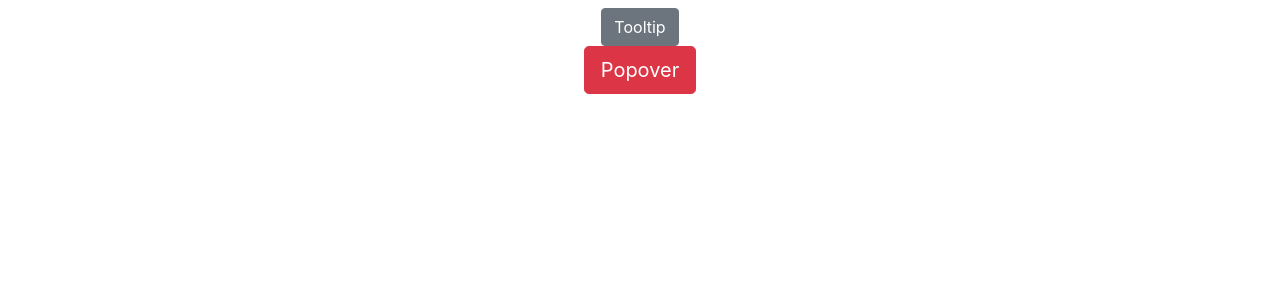
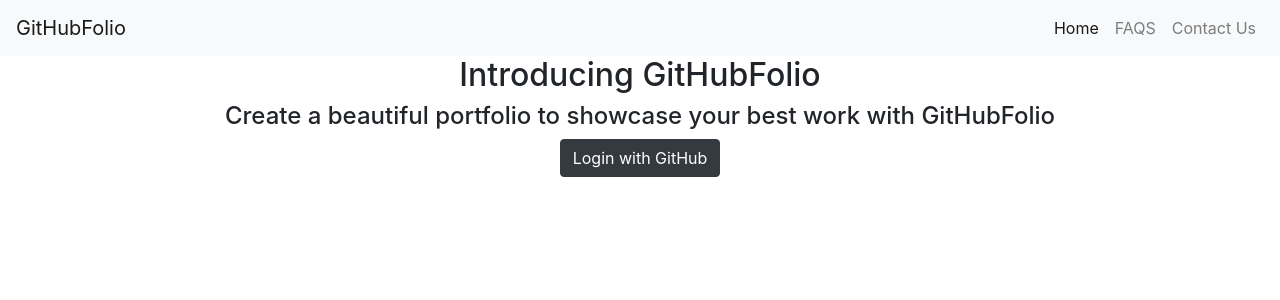
Before and after one commit to BenRGarcia/GitHubFolio, a React app in the folder client/: page / in a window 1280 px wide. Shown: the top 300 px of the page. Built offline with nearby package versions, Linux system fonts and the light colour scheme.

Commit message:
beginning of homepage

```diff
--- a/client/src/components/NavBar/NavBar.js
+++ b/client/src/components/NavBar/NavBar.js
@@ -4,6 +4,18 @@
 
 export const NavBar = props => (
   <div>
-    <h1 className='gitHubFolioTitle'>GitHubFolio</h1>
+    <nav className="navbar navbar-expand-lg navbar-light bg-light">
+      <a className="navbar-brand" href="#">GitHubFolio</a>
+      <button className="navbar-toggler" type="button" data-toggle="collapse" data-target="#navbarNavAltMarkup" aria-controls="navbarNavAltMarkup" aria-expanded="false" aria-label="Toggle navigation">
+        <span className="navbar-toggler-icon"></span>
+      </button>
+      <div className="collapse navbar-collapse" id="navbarNavAltMarkup">
+        <div className="navbar-nav ml-auto">
+          <a className="nav-item nav-link active" href="#">Home <span className="sr-only">(current)</span></a>
+          <a className="nav-item nav-link" href="#">FAQS</a>
+          <a className="nav-item nav-link" href="#">Contact Us</a>
+        </div>
+      </div>
+    </nav>
   </div>
 );
--- a/client/src/containers/LoginContainer/LoginContainer.js
+++ /dev/null
@@ -1,26 +0,0 @@
-import React, { Component } from 'react';
-import { NavBar } from '../../components/NavBar';
-import { DashboardSidebar } from '../../components/DashboardSidebar';
-import { DashboardUserInfo } from '../../components/DashboardUserInfo';
-import { DashboardPinnedCard } from '../../components/DashboardPinnedCard';
-import { Footer } from '../../components/Footer';
-import { HelloWorld } from '../../components/HelloWorld';
-
-export class LoginContainer extends Component {
-  render() {
-    return (
-      <div style={{ textAlign: 'center' }}>
-        {/* <DashboardSidebar />
-        <DashboardUserInfo
-          username={this.state.name}
-        />
-        <DashboardPinnedCard
-          pinnedRepos={this.state.pins}
-        /> */}
-        <HelloWorld
-
-        />
-      </div>
-    );
-  }
-}
--- a/client/src/pages/Home/homePage.js
+++ b/client/src/pages/Home/homePage.js
@@ -1,8 +1,16 @@
 import React, { Component } from 'react';
-import { LoginContainer } from "../../containers/LoginContainer/LoginContainer.js";
+import { NavBar } from "../../components/NavBar/NavBar";
 
 const HomePage = () => (
-  <LoginContainer />
+  <div>
+    <NavBar />
+    <div className="text-center">
+      <h2 className="text-center">Introducing GitHubFolio</h2>
+      <h4 >Create a beautiful portfolio to showcase your best work with GitHubFolio</h4>
+      <button type="button" class="btn btn-dark" href='#'>Login with GitHub</button>
+    </div>
+  </div>
+
 );
 
 export default HomePage
```
